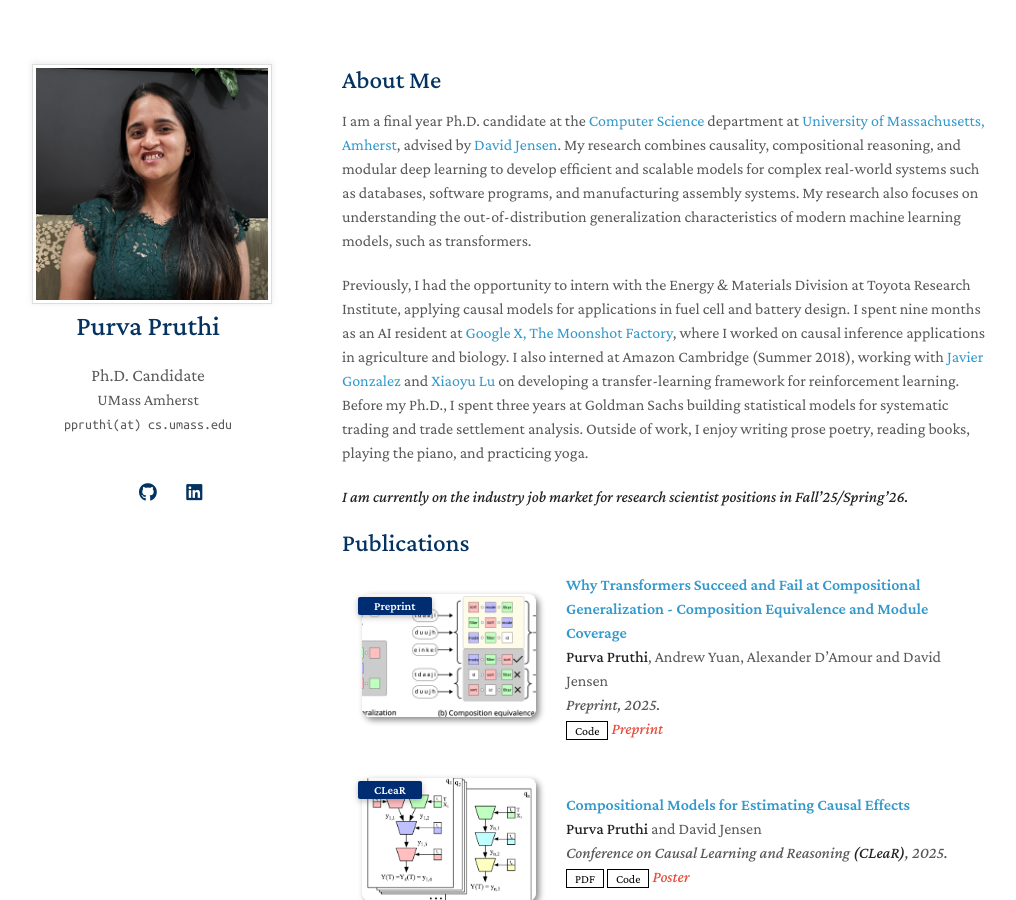
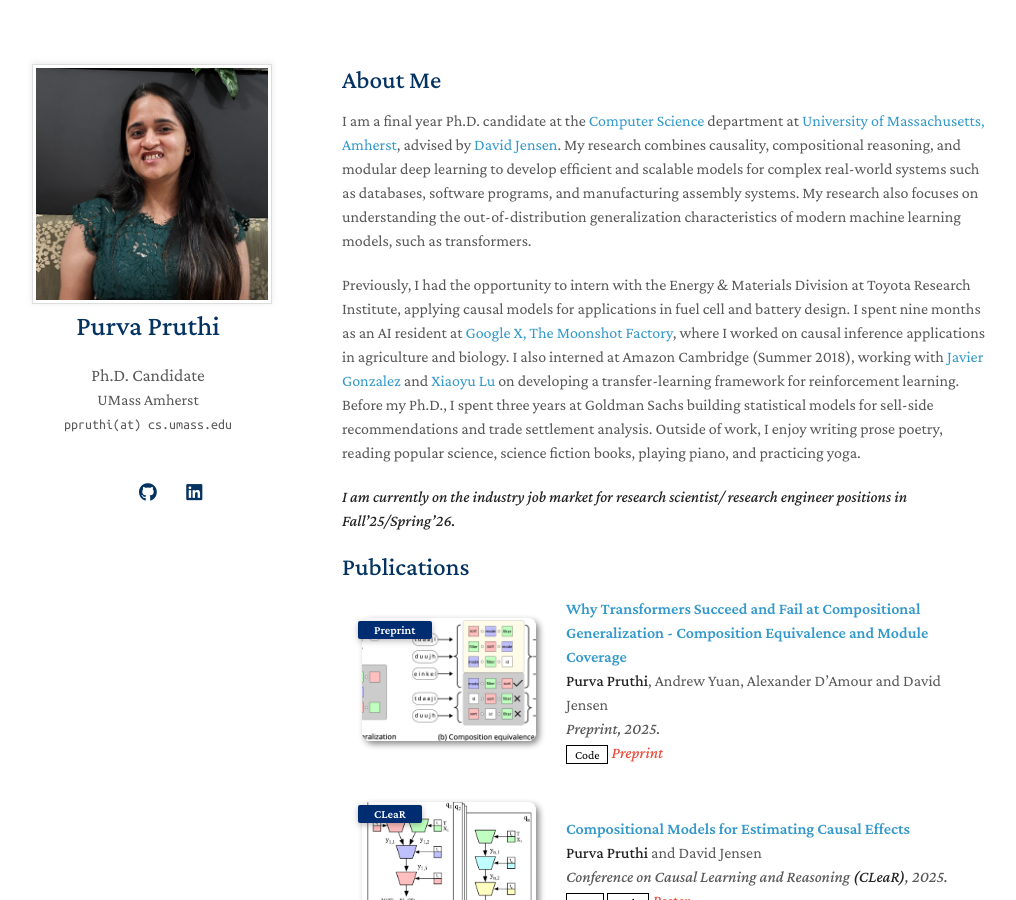
Before and after one commit to purvapruthi/purvapruthi.github.io, a Jekyll site: the page built from index.md, in a window 1280 px wide and 900 px high. Shown: the whole window, without its empty margins (128-1144 px from the left). Built offline with Jekyll 4.4.1, drawn with Linux system fonts in a browser that asks for light colours; a style sheet for code colours, icons or effects is not loaded.

Commit message:
Revise internship experiences and job market status
Updated internship and job market details in the About Me section.

```diff
--- a/index.md
+++ b/index.md
@@ -6,9 +6,9 @@ layout: homepage
 
 I am a final year Ph.D. candidate at the [Computer Science](https://www.cics.umass.edu/) department at [University of Massachusetts, Amherst](https://www.umass.edu/), advised by [David Jensen](https://groups.cs.umass.edu/jensen/). My research combines causality, compositional reasoning, and modular deep learning to develop efficient and scalable models for complex real-world systems such as databases, software programs, and manufacturing assembly systems. My research also focuses on understanding the out-of-distribution generalization characteristics of modern machine learning models, such as transformers.
 
-Previously, I had the opportunity to intern with the Energy & Materials Division at Toyota Research Institute, applying causal models for applications in fuel cell and battery design. I spent nine months as an AI resident at [Google X, The Moonshot Factory](https://x.company/), where I worked on causal inference applications in agriculture and biology. I also interned at Amazon Cambridge (Summer 2018), working with [Javier Gonzalez](https://www.microsoft.com/en-us/research/people/jagonz/) and [Xiaoyu Lu](https://xiaoyulu2014.github.io/) on developing a transfer-learning framework for reinforcement learning. Before my Ph.D., I spent three years at Goldman Sachs building statistical models for systematic trading and trade settlement analysis. Outside of work, I enjoy writing prose poetry, reading books, playing the piano, and practicing yoga.
+Previously, I had the opportunity to intern with the Energy & Materials Division at Toyota Research Institute, applying causal models for applications in fuel cell and battery design. I spent nine months as an AI resident at [Google X, The Moonshot Factory](https://x.company/), where I worked on causal inference applications in agriculture and biology. I also interned at Amazon Cambridge (Summer 2018), working with [Javier Gonzalez](https://www.microsoft.com/en-us/research/people/jagonz/) and [Xiaoyu Lu](https://xiaoyulu2014.github.io/) on developing a transfer-learning framework for reinforcement learning. Before my Ph.D., I spent three years at Goldman Sachs building statistical models for sell-side recommendations and trade settlement analysis. Outside of work, I enjoy writing prose poetry, reading popular science, science fiction books, playing piano, and practicing yoga.
 
-<span style="color:red">***I am currently on the industry job market for research scientist positions in Fall'25/Spring'26.***
+<span style="color:red">***I am currently on the industry job market for research scientist/ research engineer positions in Fall'25/Spring'26.***
 
 {% include_relative _includes/publications.md %}
 
```
